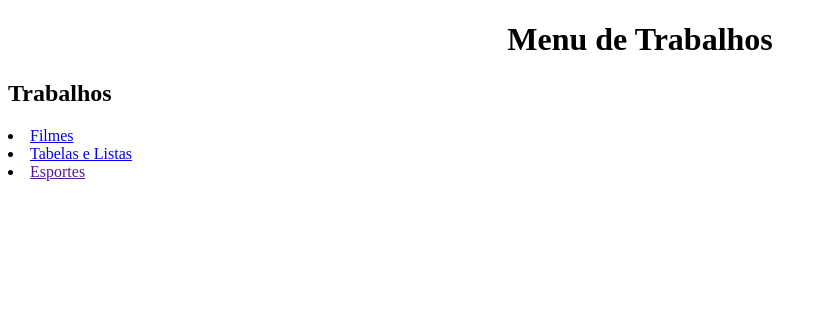
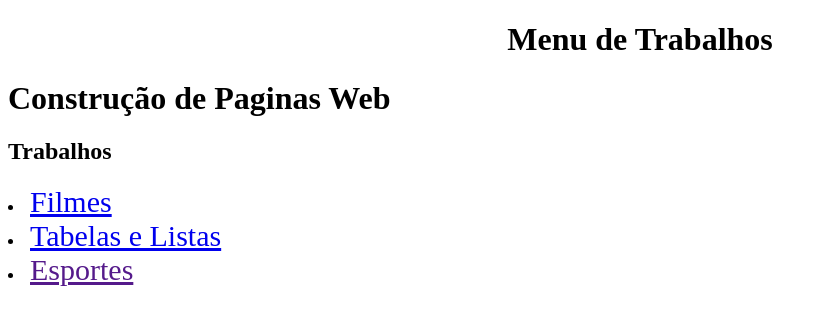
Before and after one commit to Vinicius-B-C/agr-vai, a plain HTML site: page index.html in a window 1280 px wide. Shown: the whole page, without its empty margins (0-827 px from the left). Drawn offline with Linux system fonts and the light colour scheme.

Commit message:
Update index.html

```diff
--- a/index.html
+++ b/index.html
@@ -1,7 +1,13 @@
 <!DOCTYPE html>
 <head>
+    <style>
+        a{font-size: 30px}
+        li{}
+
+    </style>
     <body>
         <h1 style="text-align:center;" >Menu de Trabalhos</h1>
+        <h1>Construção de Paginas Web</h1>
         <h2>Trabalhos</h2>
         <li><a href="filmes\indexfilme.html">Filmes</li>
         <li><a href="tabelas\tabelas.html">Tabelas e Listas</li>
```
